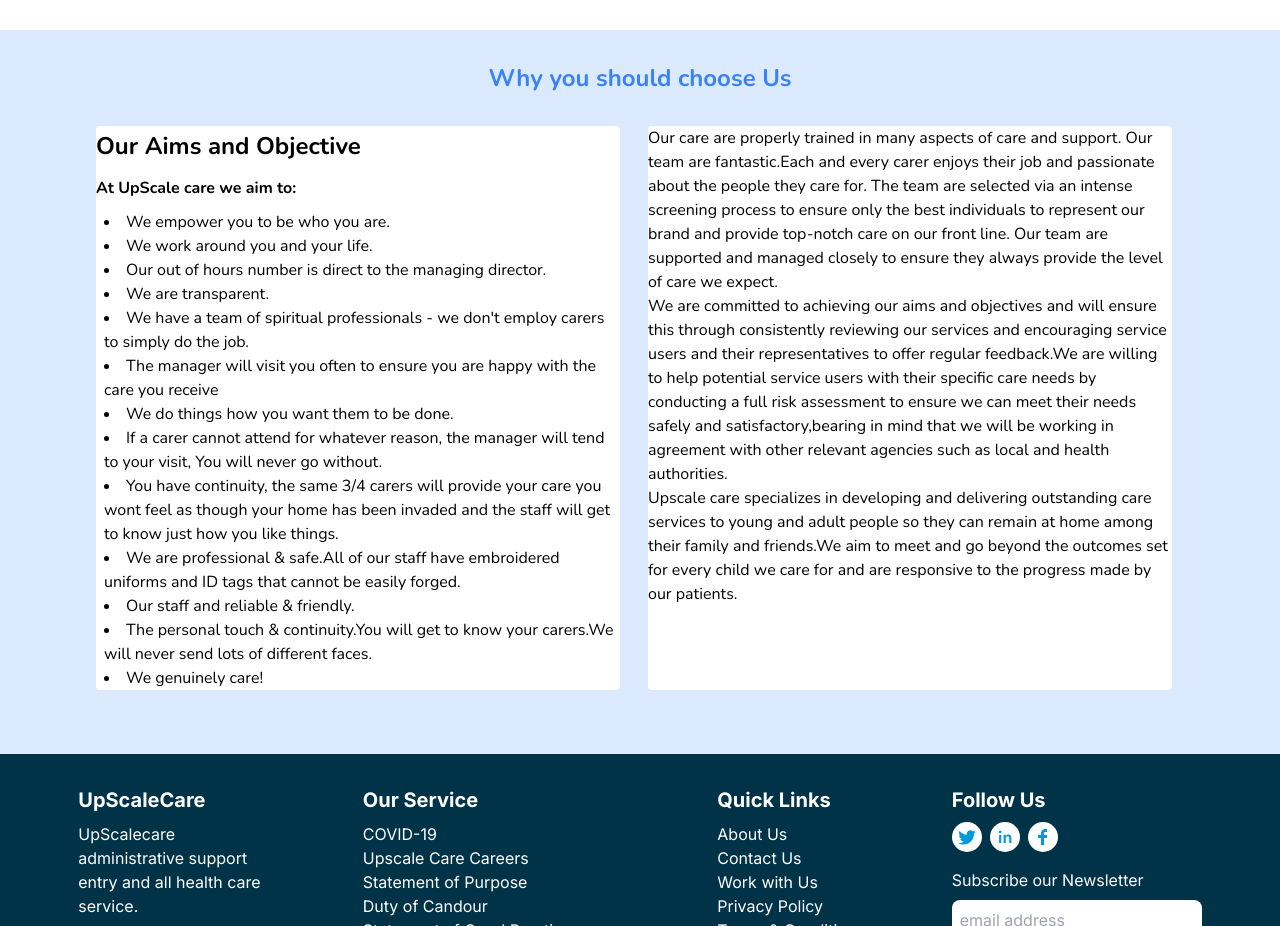
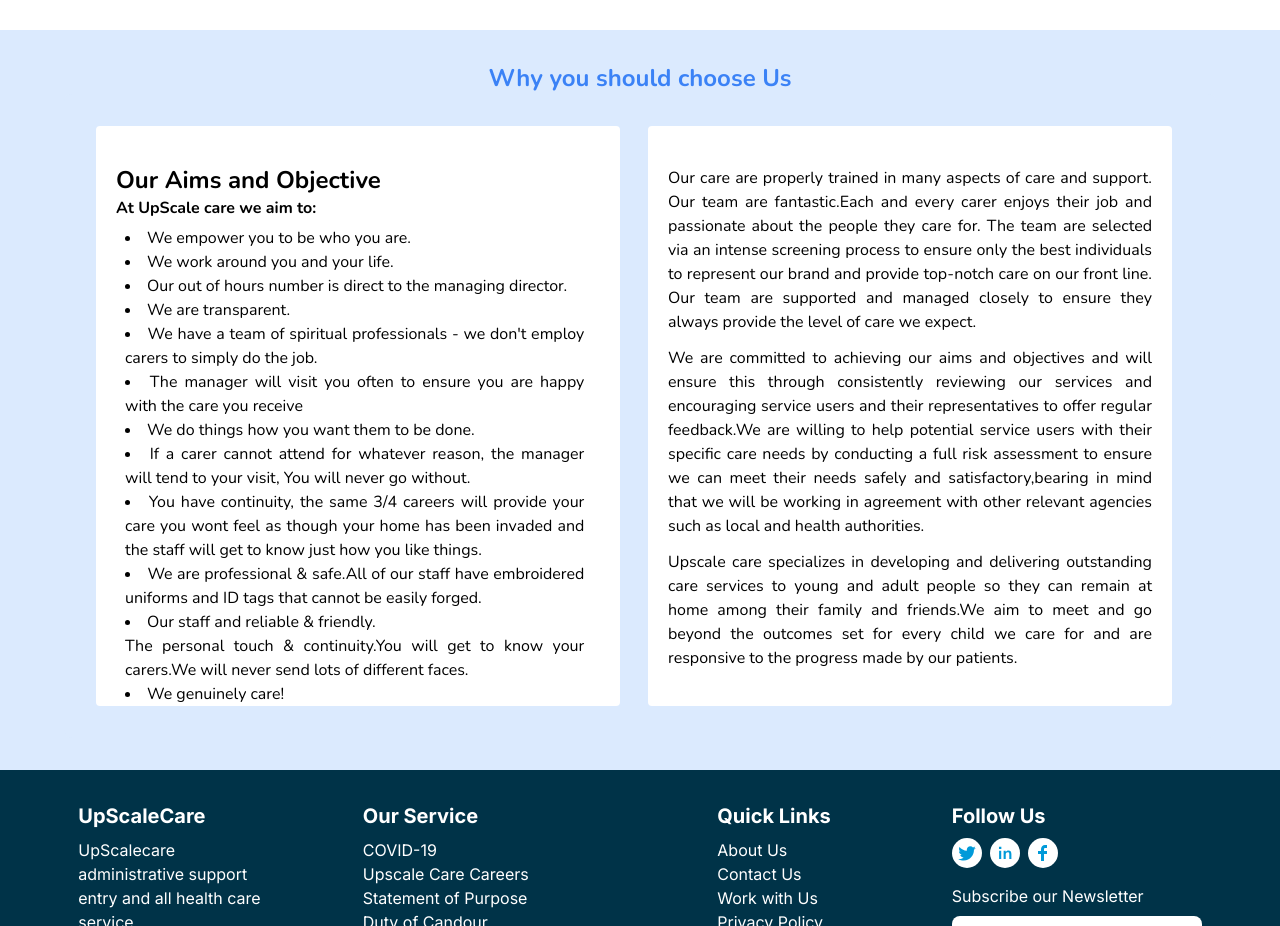
Before and after one commit to Kossi-stack/upscalecare, a React (Vite) app: page /about in a window 1280 px wide. Shown: the part 985-1911 px from the top of the page. Built offline with nearby package versions, Linux system fonts and the light colour scheme.

Commit message:
Modify styling

```diff
--- a/src/pages/About/about.jsx
+++ b/src/pages/About/about.jsx
@@ -42,33 +42,33 @@
 
         <div className="flex p-8 gap-4 justify-around rounded-lg bg-blue-100">
         <div className="w-[50%] flex flex-col justify-center bg-white rounded m-0">
-         <p class="font-bold text-2xl leading-10">
+         <p class="font-bold text-2xl pl-5 leading-7 mt-10">
           Our Aims and Objective
           </p>
-           <p className="my-2 leading-7 font-bold">
+           <p className="leading-7 pl-5 pb-1 font-bold">
               At UpScale care we aim to:
            </p>
 
-          <ul className=" flex flex-col list-disc list-inside ml-2 w-200 justify-start">
-              <li>We empower you to be who you are.</li>
-              <li>We work around you and your life.</li>
-              <li>Our out of hours number is direct to the managing director.</li>
-              <li>We are transparent.</li>
-              <li>We have a team of spiritual professionals - we don't employ carers to simply do the job.</li>
-              <li>The manager will visit you often to ensure you are happy with the care you receive</li>
-              <li>We do things how you want them to be done.</li>
-              <li>If a carer cannot attend for whatever reason, the manager will tend to your visit, You will never go without.</li>
-              <li>You have continuity, the same 3/4 carers will provide your care you wont feel as though your home has been invaded and the staff will get to know just how you like things.</li>
-              <li>We are professional & safe.All of our staff have embroidered uniforms and ID tags that cannot be easily forged.</li>
-              <li>Our staff and reliable & friendly.</li>
-              <li>The personal touch & continuity.You will get to know your carers.We will never send lots of different faces.</li>
-              <li>We genuinely care!</li>
+          <ul className=" flex flex-col list-disc list-inside pl-5 ml-2 w-11/12 justify-start text-justify">
+              <li className = 'pl-px text-justify w-full h-full'>We empower you to be who you are.</li>
+              <li className = 'pl-px border-red-500'>We work around you and your life.</li>
+              <li className = 'pl-px'>Our out of hours number is direct to the managing director.</li>
+              <li className = 'pl-px'>We are transparent.</li>
+              <li className = 'pl-px text-justify w-full h-full'>We have a team of spiritual professionals - we don't employ carers to simply do the job.</li>
+              <li className = 'pl-px'>The manager will visit you often to ensure you are happy with the care you receive</li>
+              <li className = 'pl-px'>We do things how you want them to be done.</li>
+              <li className = 'pl-px'>If a carer cannot attend for whatever reason, the manager will tend to your visit, You will never go without.</li>
+              <li className = 'pl-px'>You have continuity, the same 3/4 careers will provide your care you wont feel as though your home has been invaded and the staff will get to know just how you like things.</li>
+              <li className = 'pl-px'>We are professional & safe.All of our staff have embroidered uniforms and ID tags that cannot be easily forged.</li>
+              <li className = 'pl-px'>Our staff and reliable & friendly.</li>
+              <li className = 'pl-px text-justify w-full h-full inline'>The personal touch & continuity.You will get to know your carers.We will never send lots of different faces.</li>
+              <li className = 'pl-px'>We genuinely care!</li>
            </ul>
           </div>
            <div className="w-[50%] flex flex-col mx-3 justify-start text-start bg-white rounded">
-            <p>Our care are properly trained in many aspects of care and support. Our team are fantastic.Each and every carer enjoys their job and passionate about the people they care for. The team are selected via an intense screening process to ensure only the best individuals to represent our brand and provide top-notch care on our front line. Our team are supported and managed closely to ensure they always provide the level of care we expect.</p>
-            <p>We are committed to achieving our aims and objectives and will ensure this through consistently reviewing our services and encouraging service users and their representatives to offer regular feedback.We are willing to help potential service users with their specific care needs by conducting a full risk assessment to ensure we can meet their needs safely and satisfactory,bearing in mind that we will be working in agreement with other relevant agencies such as local and health authorities. </p>
-            <p>Upscale care specializes in developing and delivering outstanding care services to young and adult people so they can remain at home among their family and friends.We aim to meet and go beyond the outcomes set for every child we care for and are responsive to the progress made by our patients. </p>
+            <p className='px-5 mt-10 text-justify'>Our care are properly trained in many aspects of care and support. Our team are fantastic.Each and every carer enjoys their job and passionate about the people they care for. The team are selected via an intense screening process to ensure only the best individuals to represent our brand and provide top-notch care on our front line. Our team are supported and managed closely to ensure they always provide the level of care we expect.</p>
+            <p className='px-5 mt-3 text-justify'>We are committed to achieving our aims and objectives and will ensure this through consistently reviewing our services and encouraging service users and their representatives to offer regular feedback.We are willing to help potential service users with their specific care needs by conducting a full risk assessment to ensure we can meet their needs safely and satisfactory,bearing in mind that we will be working in agreement with other relevant agencies such as local and health authorities. </p>
+            <p className='px-5 mt-3 text-justify'>Upscale care specializes in developing and delivering outstanding care services to young and adult people so they can remain at home among their family and friends.We aim to meet and go beyond the outcomes set for every child we care for and are responsive to the progress made by our patients. </p>
            </div>
        </div>
   </div>
```
